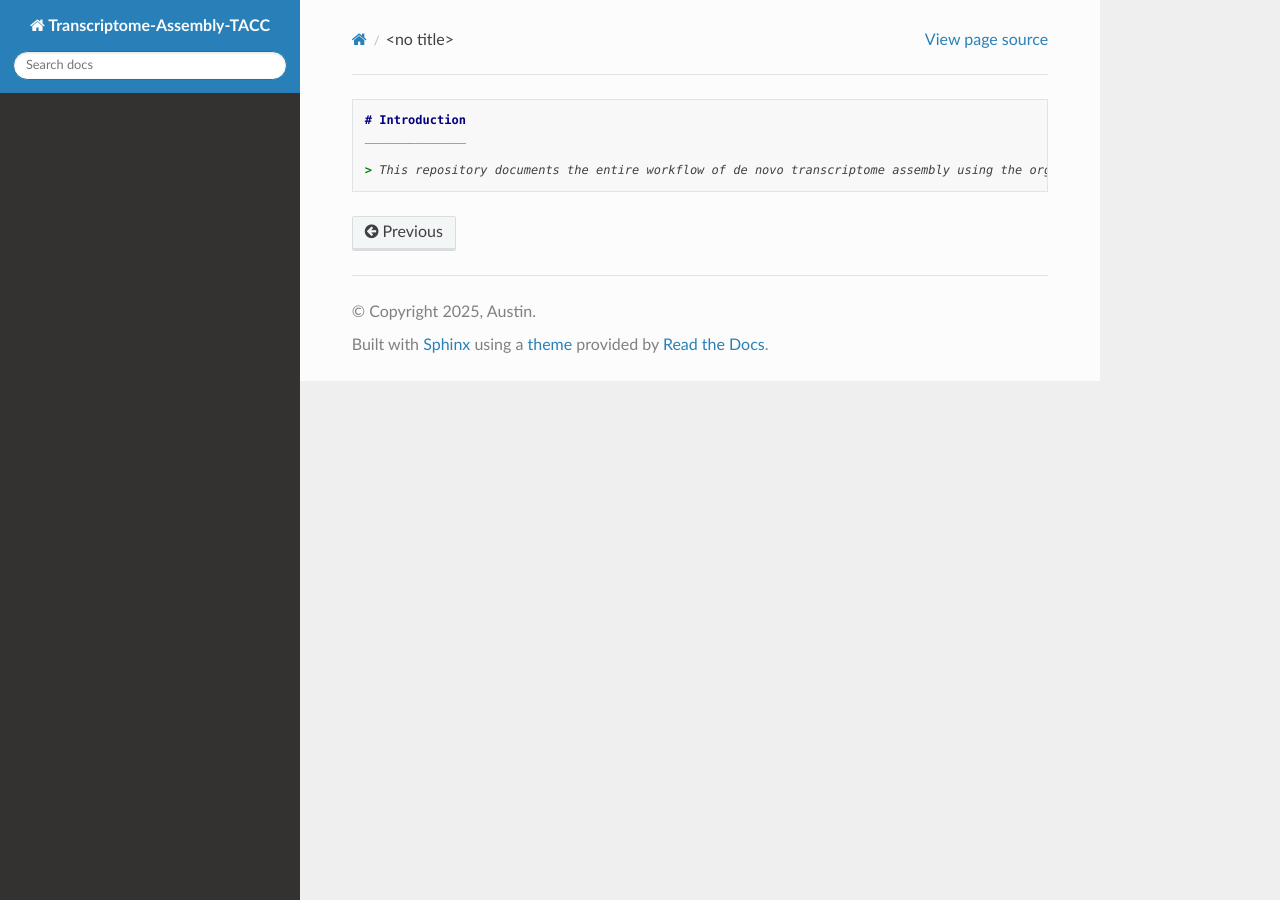
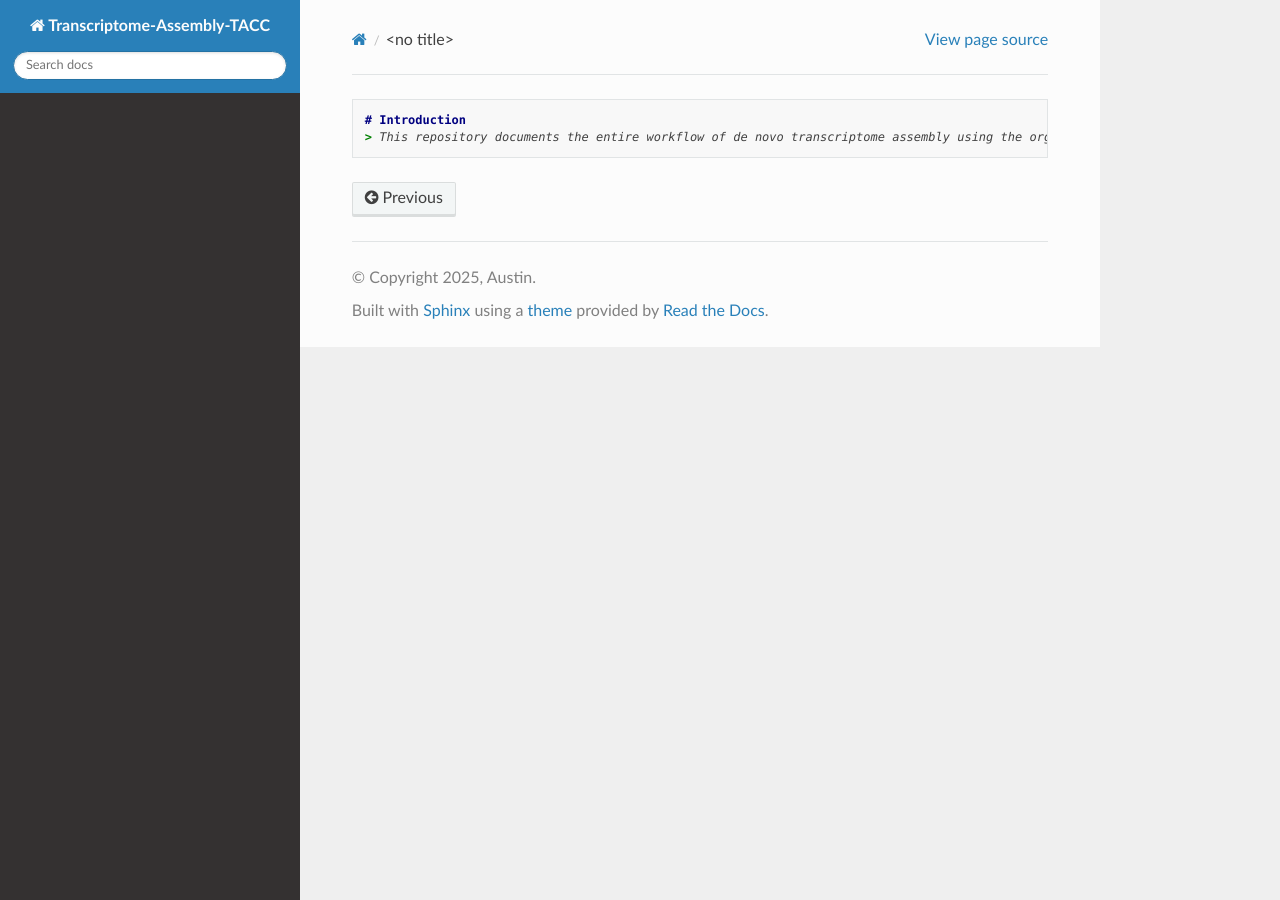
Before and after one commit to AriannaM-A/Transcriptome-Assembly-TACC, a Sphinx documentation site: the page built from docs/source/introduction.md, in a window 1280 px wide. Built offline with Sphinx 7.4.7 and the Read the Docs theme 3.1.0, drawn with Linux system fonts in a browser that asks for light colours.

````diff
--- a/docs/source/introduction.md
+++ b/docs/source/introduction.md
@@ -1,5 +1,3 @@
 ```markdown
 # Introduction
-______________
-
 > This repository documents the entire workflow of de novo transcriptome assembly using the organism *Fragilariopsis cylindrus*
````
